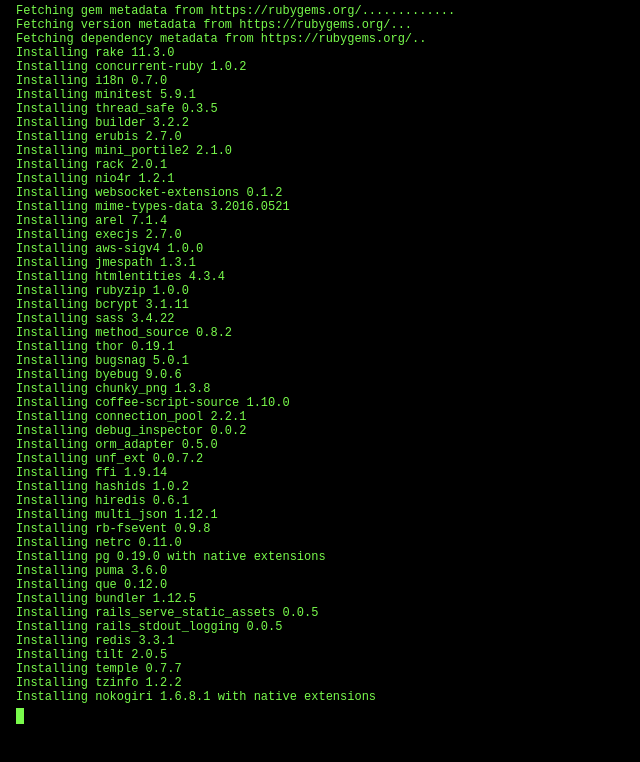
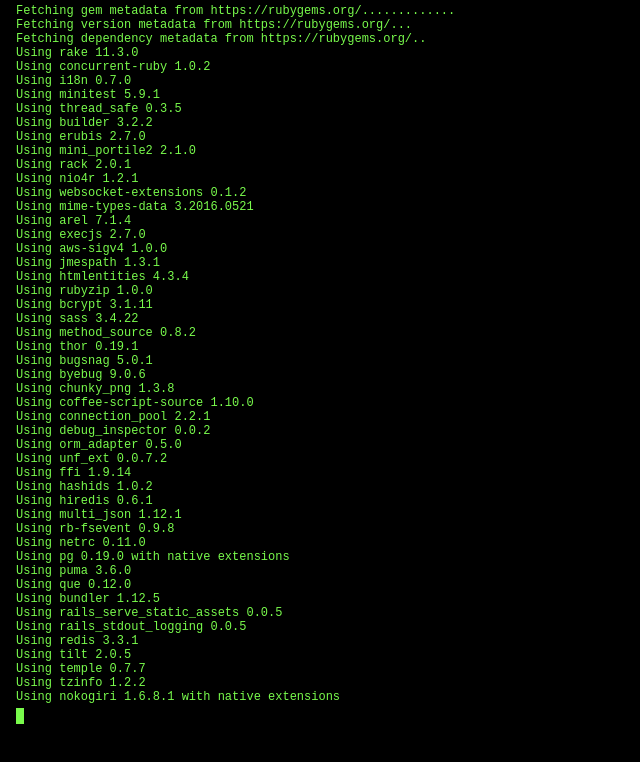
Before and after one commit to stuyam/waitingfornokogiri.com, a plain HTML site: page index.html in a window 1280 px wide. Shown: the whole page, without its empty margins (0-640 px from the left). Drawn offline with Linux system fonts and the light colour scheme.

Commit message:
nvm that looks weird

```diff
--- a/index.html
+++ b/index.html
@@ -30,53 +30,53 @@
 Fetching gem metadata from https://rubygems.org/.............
 Fetching version metadata from https://rubygems.org/...
 Fetching dependency metadata from https://rubygems.org/..
-Installing rake 11.3.0
-Installing concurrent-ruby 1.0.2
-Installing i18n 0.7.0
-Installing minitest 5.9.1
-Installing thread_safe 0.3.5
-Installing builder 3.2.2
-Installing erubis 2.7.0
-Installing mini_portile2 2.1.0
-Installing rack 2.0.1
-Installing nio4r 1.2.1
-Installing websocket-extensions 0.1.2
-Installing mime-types-data 3.2016.0521
-Installing arel 7.1.4
-Installing execjs 2.7.0
-Installing aws-sigv4 1.0.0
-Installing jmespath 1.3.1
-Installing htmlentities 4.3.4
-Installing rubyzip 1.0.0
-Installing bcrypt 3.1.11
-Installing sass 3.4.22
-Installing method_source 0.8.2
-Installing thor 0.19.1
-Installing bugsnag 5.0.1
-Installing byebug 9.0.6
-Installing chunky_png 1.3.8
-Installing coffee-script-source 1.10.0
-Installing connection_pool 2.2.1
-Installing debug_inspector 0.0.2
-Installing orm_adapter 0.5.0
-Installing unf_ext 0.0.7.2
-Installing ffi 1.9.14
-Installing hashids 1.0.2
-Installing hiredis 0.6.1
-Installing multi_json 1.12.1
-Installing rb-fsevent 0.9.8
-Installing netrc 0.11.0
-Installing pg 0.19.0 with native extensions
-Installing puma 3.6.0
-Installing que 0.12.0
-Installing bundler 1.12.5
-Installing rails_serve_static_assets 0.0.5
-Installing rails_stdout_logging 0.0.5
-Installing redis 3.3.1
-Installing tilt 2.0.5
-Installing temple 0.7.7
-Installing tzinfo 1.2.2
-Installing nokogiri 1.6.8.1 with native extensions
+Using rake 11.3.0
+Using concurrent-ruby 1.0.2
+Using i18n 0.7.0
+Using minitest 5.9.1
+Using thread_safe 0.3.5
+Using builder 3.2.2
+Using erubis 2.7.0
+Using mini_portile2 2.1.0
+Using rack 2.0.1
+Using nio4r 1.2.1
+Using websocket-extensions 0.1.2
+Using mime-types-data 3.2016.0521
+Using arel 7.1.4
+Using execjs 2.7.0
+Using aws-sigv4 1.0.0
+Using jmespath 1.3.1
+Using htmlentities 4.3.4
+Using rubyzip 1.0.0
+Using bcrypt 3.1.11
+Using sass 3.4.22
+Using method_source 0.8.2
+Using thor 0.19.1
+Using bugsnag 5.0.1
+Using byebug 9.0.6
+Using chunky_png 1.3.8
+Using coffee-script-source 1.10.0
+Using connection_pool 2.2.1
+Using debug_inspector 0.0.2
+Using orm_adapter 0.5.0
+Using unf_ext 0.0.7.2
+Using ffi 1.9.14
+Using hashids 1.0.2
+Using hiredis 0.6.1
+Using multi_json 1.12.1
+Using rb-fsevent 0.9.8
+Using netrc 0.11.0
+Using pg 0.19.0 with native extensions
+Using puma 3.6.0
+Using que 0.12.0
+Using bundler 1.12.5
+Using rails_serve_static_assets 0.0.5
+Using rails_stdout_logging 0.0.5
+Using redis 3.3.1
+Using tilt 2.0.5
+Using temple 0.7.7
+Using tzinfo 1.2.2
+Using nokogiri 1.6.8.1 with native extensions
     </pre>
     <div class="cursor"></div>
   </body>
```
